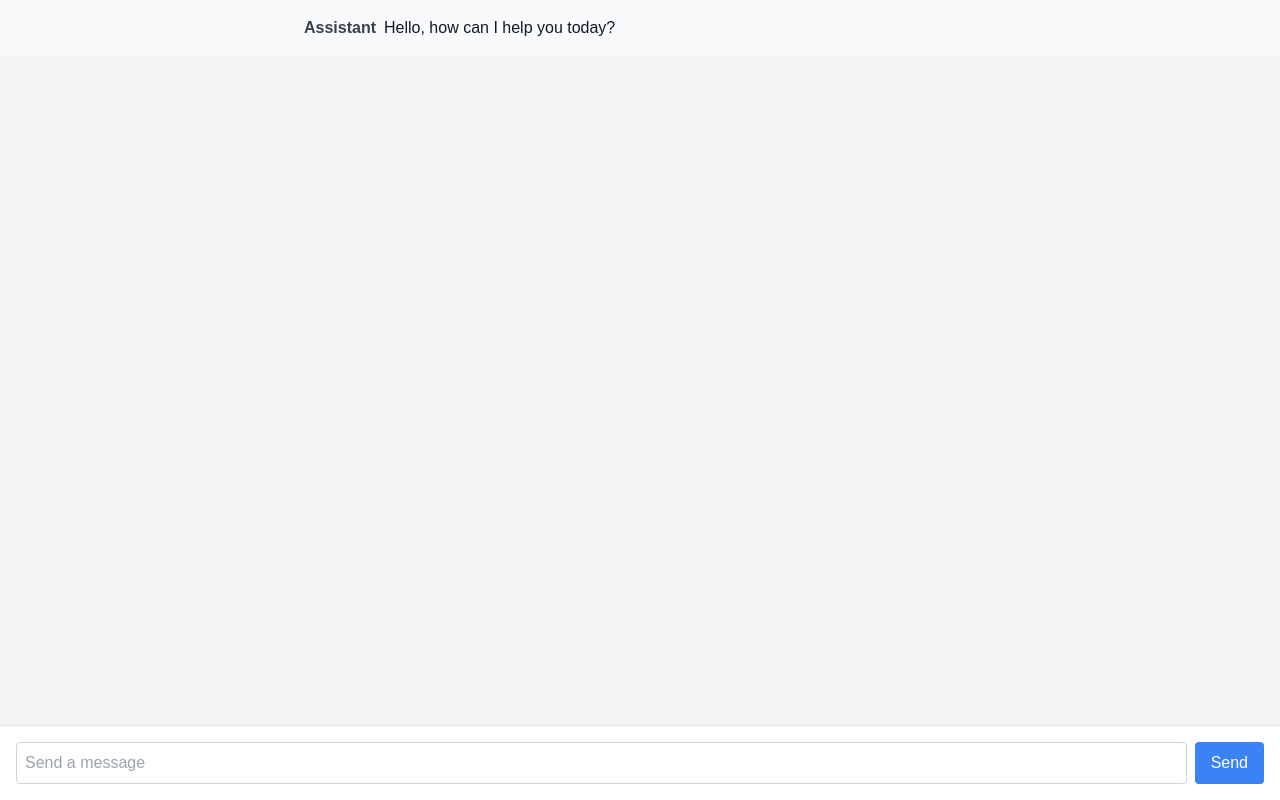
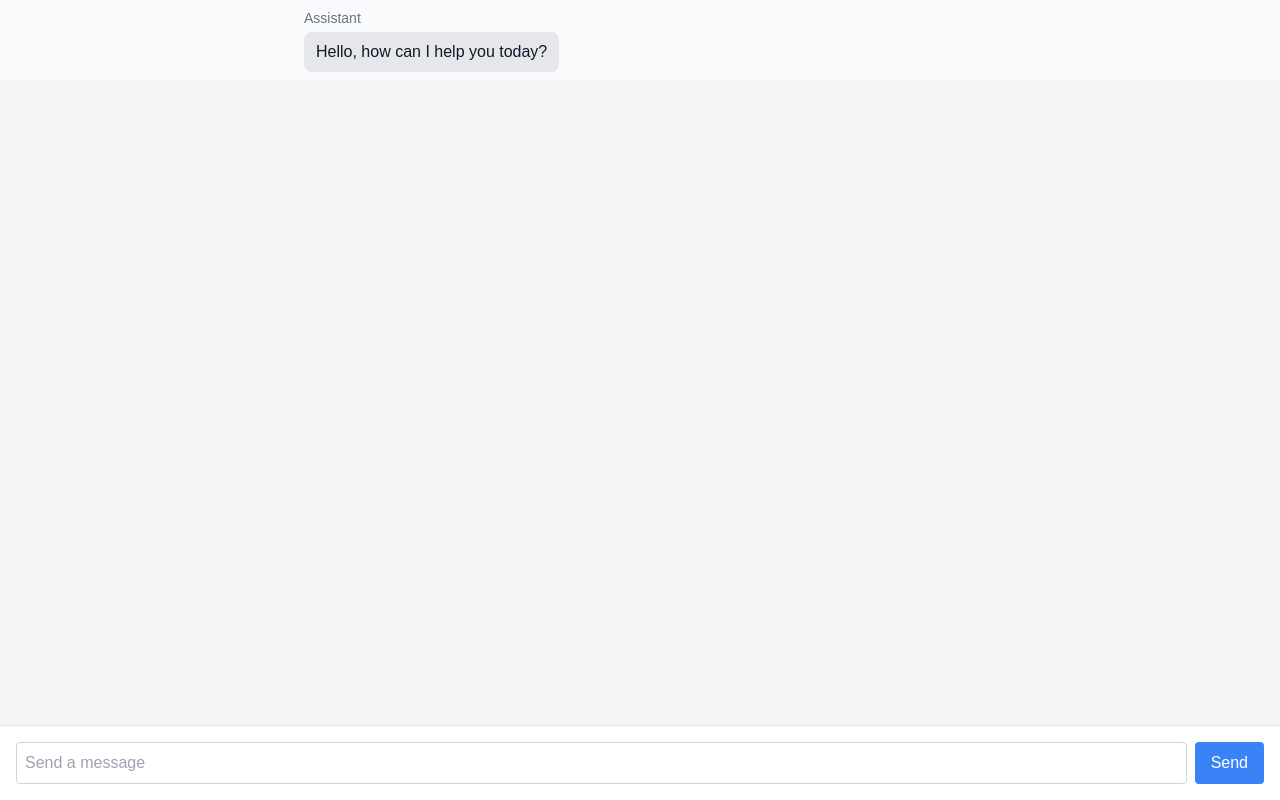
Before and after one commit to march-dave/react-next-anycase, a Next.js app: page /chat in a window 1280 px wide. Built offline with nearby package versions, Linux system fonts and the light colour scheme.

Commit message:
Improve chat bubble styling

```diff
--- a/components/ChatBubble.js
+++ b/components/ChatBubble.js
@@ -5,11 +5,19 @@ export default function ChatBubble({ message }) {
 
   return (
     <div className={isUser ? 'bg-white' : 'bg-gray-50'}>
-      <div className="max-w-2xl mx-auto py-4 flex">
-        <span className="font-semibold w-20 text-gray-700">
+      <div
+        className={`max-w-2xl mx-auto py-2 flex flex-col ${
+          isUser ? 'items-end' : 'items-start'
+        }`}
+      >
+        <span className="text-sm text-gray-500 mb-1">
           {isUser ? 'You' : 'Assistant'}
         </span>
-        <p className="whitespace-pre-wrap text-gray-900">
+        <p
+          className={`rounded-lg px-3 py-2 whitespace-pre-wrap ${
+            isUser ? 'bg-blue-500 text-white' : 'bg-gray-200 text-gray-900'
+          }`}
+        >
           {message.text}
         </p>
       </div>
```
